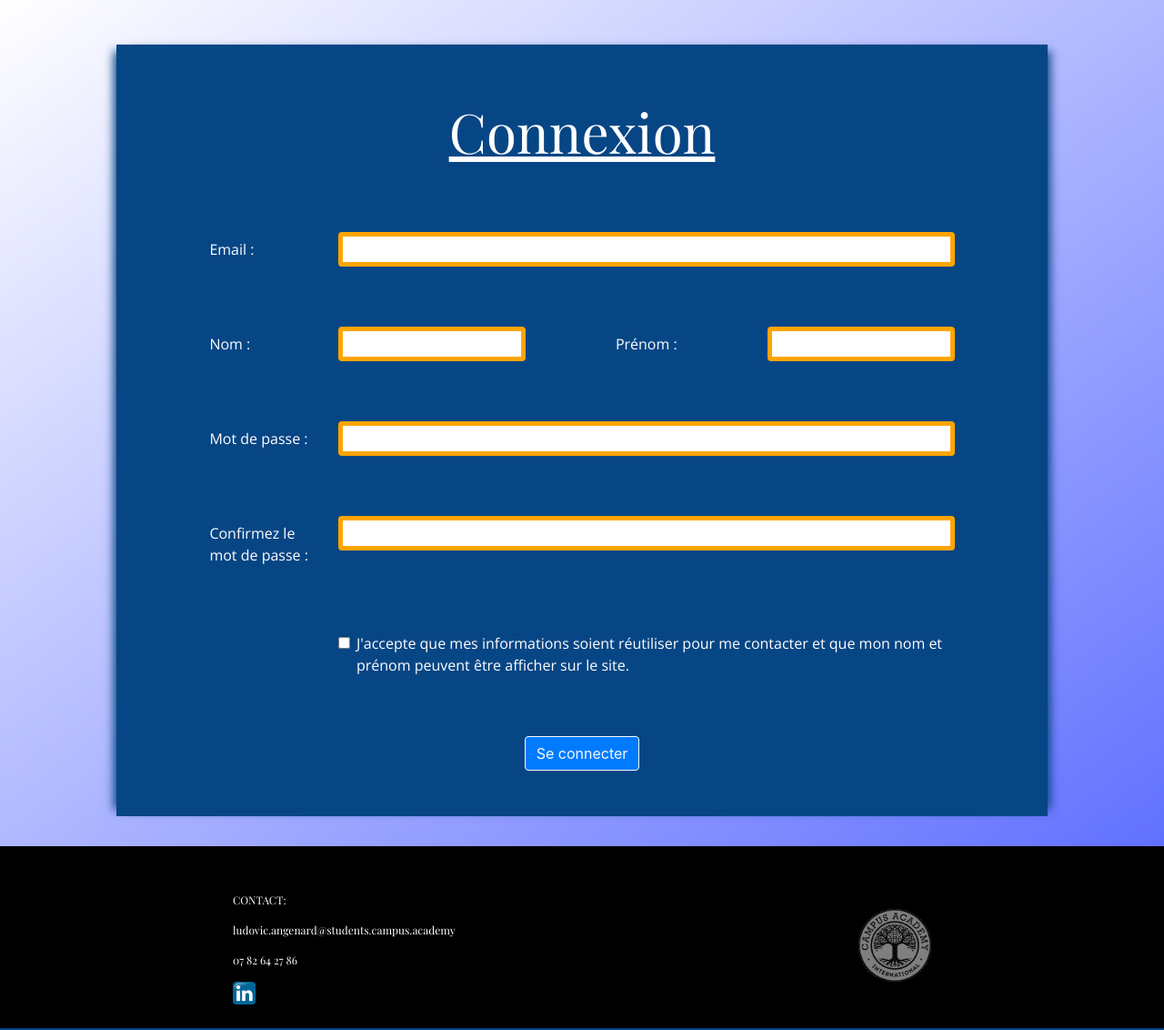
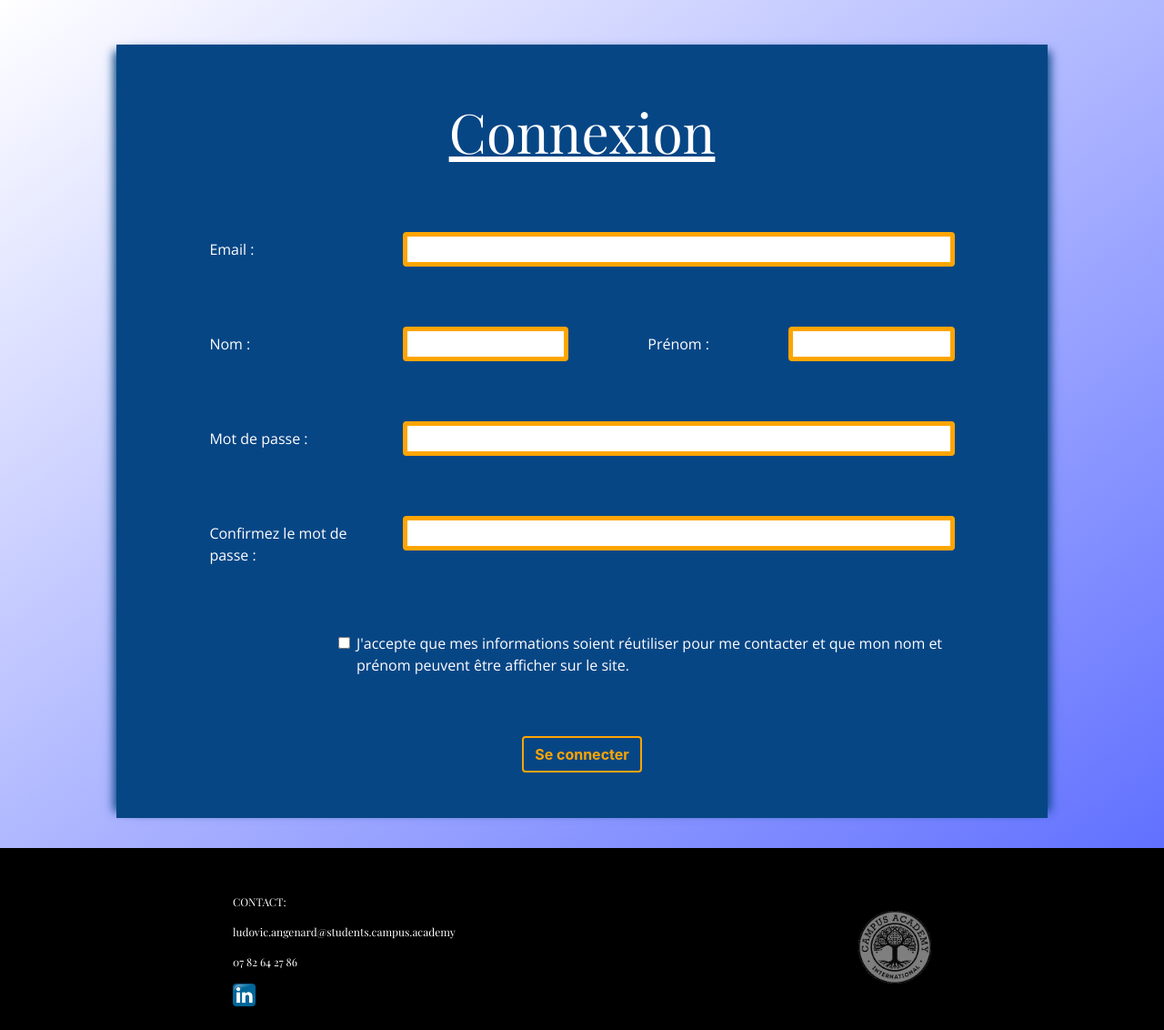
Before and after one commit to ludovicAngenard/CAMPUSCONTESTFINAL, a PHP site: page /page-connection.php in a window 1280 px wide. Shown: the part 301-1433 px from the top of the page at 91% size. Run offline with PHP 8.4, Linux system fonts and the light colour scheme.

Commit message:
couleur orange ajouté aux boutons et au formulaire et des carrés dans les compétences

```diff
--- a/Acceuil.css
+++ b/Acceuil.css
@@ -31,3 +31,6 @@
 #cv img{width: 15em; height: 20em; border:solid 10px orange;}
 #cv{width:50%;margin-right:auto;margin-left:auto;text-align:center;}
 #cv a{margin-top:20px;}
+/* bouton télécharger*/
+.bouton{color:orange;border:2px solid orange; font-weight: bold; background-color:#074685}
+.bouton:hover{color:#074685;border:2px solid orange; font-weight: bold; background-color:orange}
--- a/Acceuil.php
+++ b/Acceuil.php
@@ -37,7 +37,7 @@
                 <div class='clear'>
                 </div>
                 <! -- le bouton pour télécharger le cv -->
-                <a class="btn btn-primary btn-outline-light" href="" download="cv.pdf" >Télécharger</a>
+                <a class="btn btn-primary bouton" href="" download="cv.pdf" >Télécharger</a>
                  </div>
                  <div class="separation">
 
--- a/Python.css
+++ b/Python.css
@@ -14,7 +14,7 @@
 #développement p{color:white;font-size:300%;font-family: 'Playfair Display', serif;}
 #infrastructure p{color:white;font-size:300%;font-family: 'Playfair Display', serif;}
 .carré{float:left; width:190px;height:190px; margin-bottom:20px;margin-right:30px;background-color: #074685;text-align:center;}
-.carré:hover{float:left; width:190px;height:190px; margin-bottom:20px;margin-right:30px;background-color: #6171ff;text-align:center;}
+.carré:hover{float:left; width:190px;height:190px; margin-bottom:20px;margin-right:30px;background-color: orange;text-align:center;}
 .colonne{background-color:#074685;width: 90%;text-align: center;}
 /*ensemble des logos des compétences*/
 #linux{width:6em;height:7.8em;margin:40px 0px 40px 10%;}
@@ -50,7 +50,9 @@
 #droite{padding-top:50px;}
 #mémo{width: 300px; height:172.683px; border:solid 10px orange;}
 /*quand la souris passe sur l'image du mémory*/
+
 #mémo:hover{width:400px;height:230.244px;margin-bottom:15px; border:solid 10px orange;}
+
 #chasse-taupe{width:300px;height:219.4px;margin-bottom:15px; border:solid 10px orange;}
 /*quand la souris passe sur l'image du chasse taupe*/
 #chasse-taupe:hover{width:400px;height:292.32px;margin-bottom:15px; border:solid 10px orange;}
--- a/page-connection.php
+++ b/page-connection.php
@@ -32,8 +32,8 @@
             <div id='formulaire'>
             <form> <! --formulaire -->
   <div class="form-group row">
-    <label for="inputEmail3" class="col-sm-2 col-form-label">Email :</label>
-    <div class="col-sm-10">
+    <label for="inputEmail3" class="col-12 col-lg-3 col-form-label">Email :</label>
+    <div class="col-12 col-lg-9">
       <input type="email" class="form-control" id="inputEmail3">
     </div>
   </div>
@@ -42,11 +42,11 @@
             </div>
 
   <div class="form-group row">
-    <label  class="col-2 col-form-label">Nom :</label>
+    <label  class="col-12 col-lg-3 col-form-label">Nom :</label>
     <div class="col">
       <input  class="form-control" >
     </div>
-    <label  class="col col-form-label prenom">Prénom : </label>
+    <label  class="col-12  col-lg-3 col-form-label prenom">Prénom : </label>
     <div class="col">
       <input  class="form-control" >
     </div>
@@ -56,8 +56,8 @@
             </div>
 
   <div class="form-group row">
-    <label for="inputPassword3" class="col-sm-2 col-form-label">Mot de passe :</label>
-    <div class="col-sm-10">
+    <label for="inputPassword3" class="col-lg-3 col-form-label">Mot de passe :</label>
+    <div class="col-12 col-lg-9">
       <input type="password" class="form-control" id="inputPassword3">
     </div>
   </div>
@@ -66,8 +66,8 @@
             </div>
 
   <div class="form-group row">
-    <label for="inputPassword3" class="col-sm-2 col-form-label">Confirmez le mot de passe :</label>
-    <div class="col-sm-10">
+    <label for="inputPassword3" class="col-lg-3 col-form-label">Confirmez le mot de passe :</label>
+    <div class="col-12 col-lg-9">
       <input type="password" class="form-control" id="inputPassword3">
     </div>
   </div>
@@ -92,9 +92,9 @@
             </div>
 
   <div class="form-group row centrer">
-    <div class="col-sm-10 centrer">
+    <div class="col-sm-9 centrer">
     <! --bouton envoyer-->
-      <button type="submit" class="btn btn btn-primary btn-outline-light ">Se connecter</button>
+      <button type="submit" class="btn btn-primary  bouton">Se connecter</button>
     </div>
   </div>
 </form> <! --fin du formulaire -->
--- a/page-connexion.css
+++ b/page-connexion.css
@@ -18,3 +18,5 @@
 #formulaire{width:80%;margin:0 auto;}
 .form-control{border: solid 5px orange;}
 .prenom{text-align:center;}
+.bouton{color:orange;border:2px solid orange; font-weight: bold; background-color:#074685}
+.bouton:hover{color:#074685;border:2px solid orange; font-weight: bold; background-color:orange}
--- a/recommandation.css
+++ b/recommandation.css
@@ -15,6 +15,7 @@
 .clear{clear:both;}
 /*tout ce que contient la div formulaire */
 #formulaire{width:70%; margin-left:auto;margin-right:auto;text-align:center;}
+.form-control{border: solid 5px orange;}
 /*les textes du formulaire*/
 .recom{color:white;font-family: 'Open Sans', sans-serif;}
 
@@ -24,3 +25,6 @@
 .liste-avis{width:50%;color:white;margin:0 auto;}
 .liste-avis >h1 {font-size: 20px; margin-left: 3%;}
 .liste-avis >p {font-size: 12px; background-color:#eeeeee;border: 2px solid orange;margin-left:20px; color:black;}
+/* bouton envoyar*/
+.bouton{color:orange;border:2px solid orange; font-weight: bold; background-color:#074685}
+.bouton:hover{color:#074685;border:2px solid orange; font-weight: bold; background-color:orange}
--- a/recommandation.php
+++ b/recommandation.php
@@ -44,7 +44,7 @@
                         <input class="form-control" id="exampleFormControlInput1"  placeholder="Insérez le nom de votre poste ici." >
                     </div>
                     <! -- bouton envoyer -->
-                    <a class="btn btn-primary btn-outline-light" href="#" role="button">Envoyer</a>
+                    <a class="btn btn-primary bouton" href="#" role="button">Envoyer</a>
                     </form><! -- fin du formulaire -->
                 </div>
 
```
